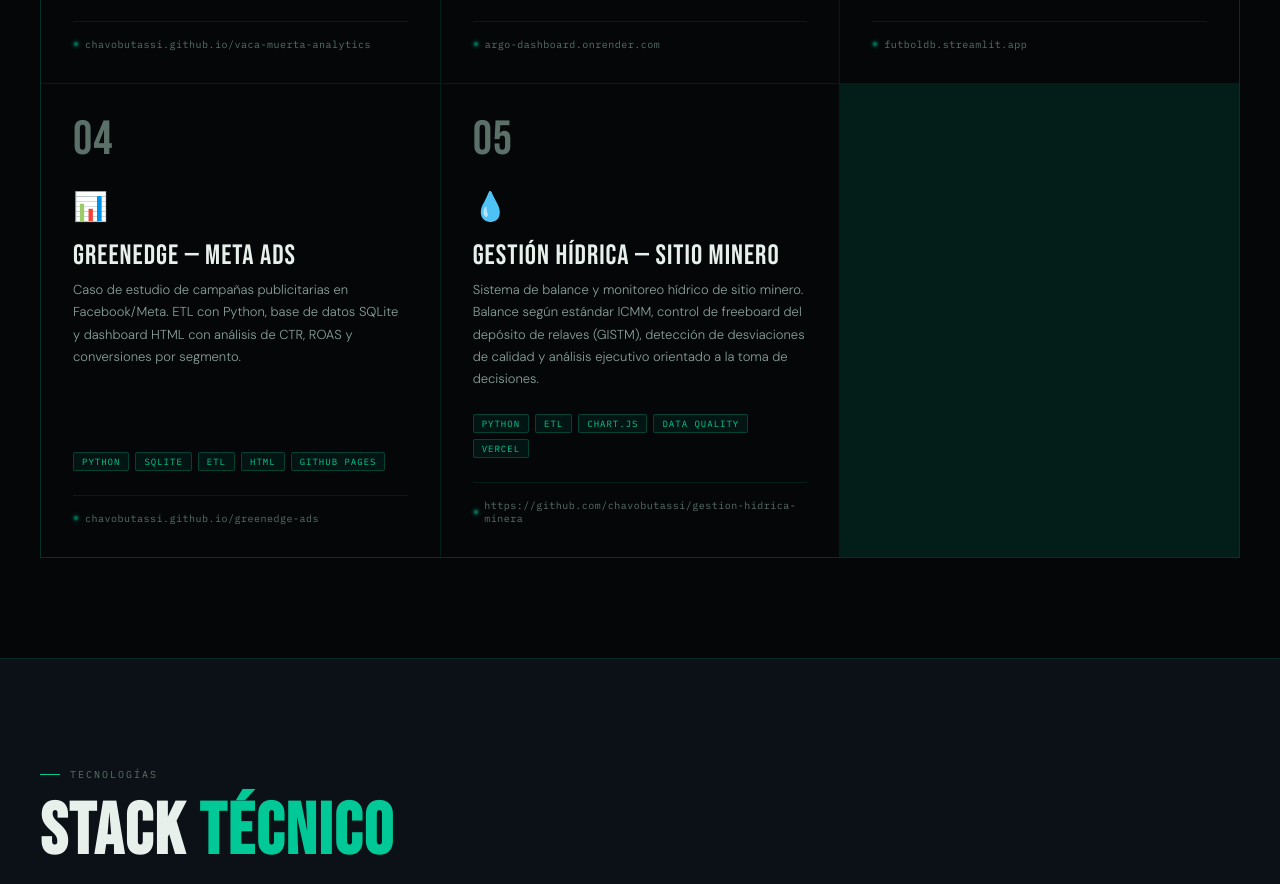
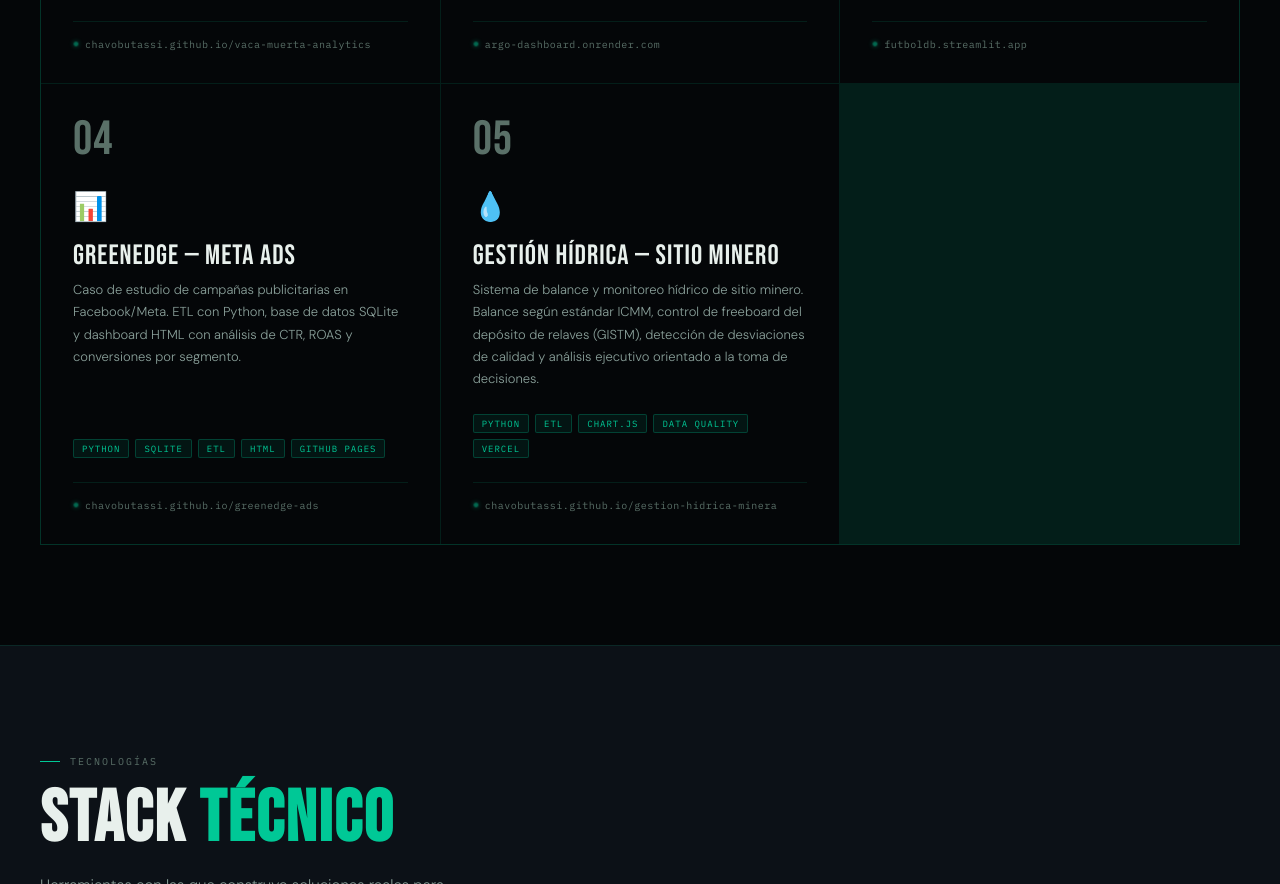
Before and after one commit to chavobutassi/Portada, a plain HTML site: page index.html in a window 1280 px wide. Shown: the part 1860-2744 px from the top of the page. Drawn offline with Linux system fonts and the light colour scheme.

Commit message:
Update project link to use GitHub Pages URL

```diff
--- a/index.html
+++ b/index.html
@@ -1141,7 +1141,7 @@ footer {
       </div>
     </a>
 
-    <a class="project-card" href="https://github.com/chavobutassi/gestion-hidrica-minera" target="_blank">
+    <a class="project-card" href="https://chavobutassi.github.io/gestion-hidrica-minera/" target="_blank">
       <div class="proj-header">
         <div class="proj-num">05</div>
         <div class="proj-arrow">↗</div>
@@ -1158,7 +1158,7 @@ footer {
       </div>
       <div class="proj-footer">
         <div class="proj-status"></div>
-        <span class="proj-url">https://github.com/chavobutassi/gestion-hidrica-minera</span>
+        <span class="proj-url">chavobutassi.github.io/gestion-hidrica-minera</span>
       </div>
     </a>
 
```
